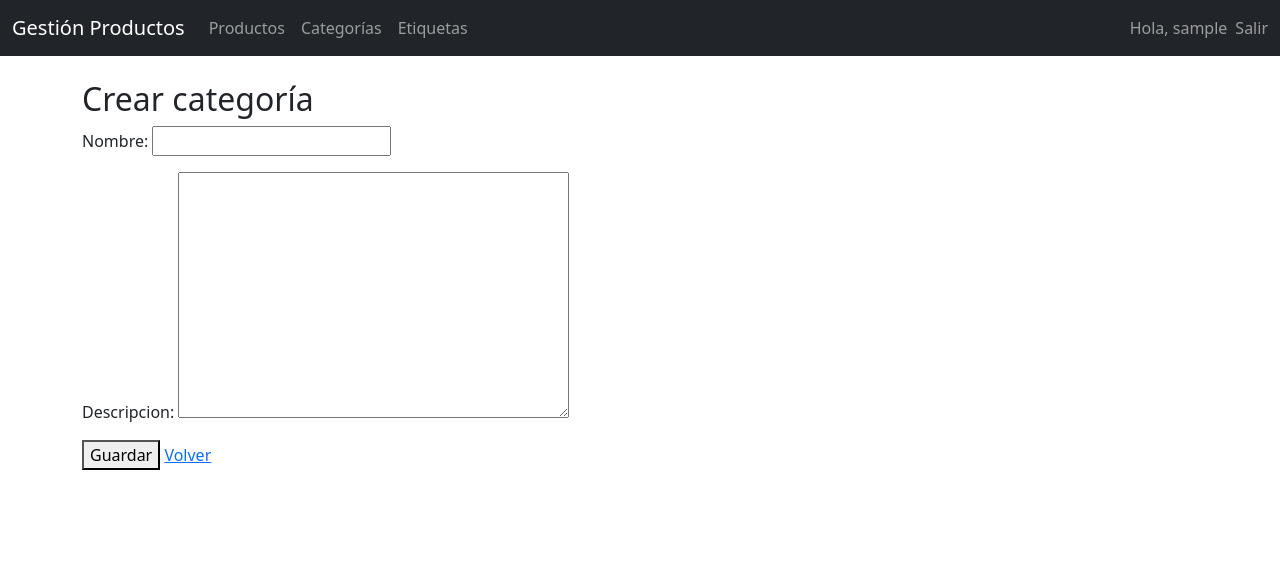
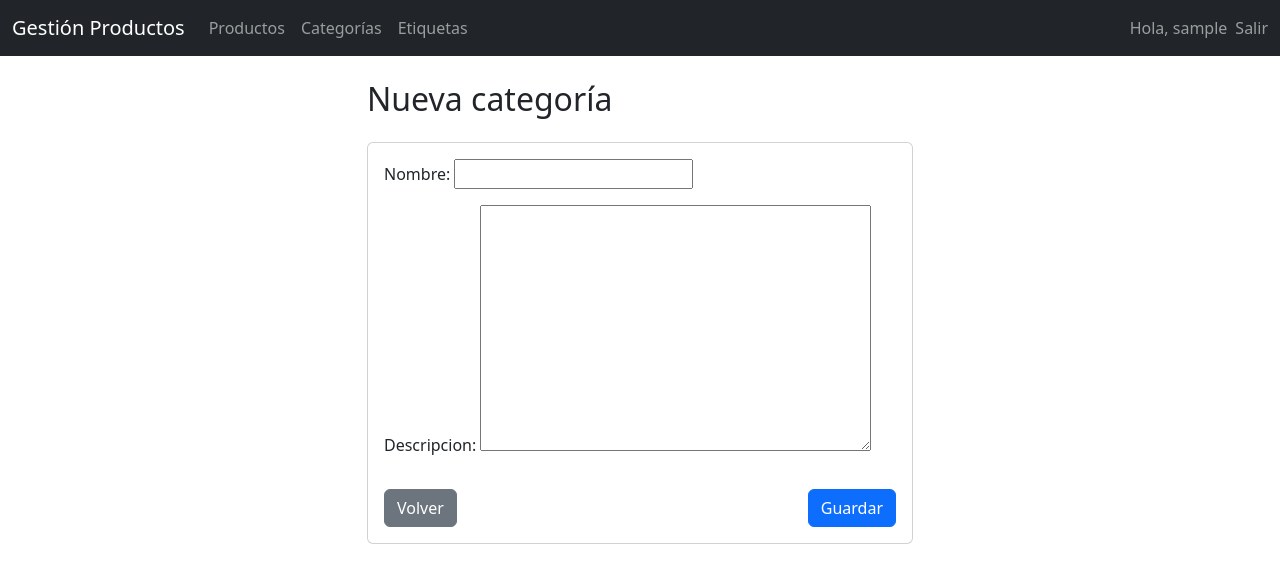
Before and after one commit to pedro-donoso/GestionProductos-django, a Django app: page /categorias/crear/ in a window 1280 px wide. Shown: the top 583 px of the page. Run offline with Django 5.2, Linux system fonts and the light colour scheme; the visitor is signed in with stand-in values (Sample User, id 1).

Commit message:
agrego estilo bootstrap formulario categorias

```diff
--- a/templates/categorias/formulario.html
+++ b/templates/categorias/formulario.html
@@ -1,14 +1,25 @@
 {% extends "base.html" %}
 
-{% block title %}Crear categoría{% endblock %}
+{% block title %}Nueva categoría{% endblock %}
 
 {% block content %}
-<h2>Crear categoría</h2>
+<div class="row">
+    <div class="col-md-6 offset-md-3">
+        <h2 class="mb-4">Nueva categoría</h2>
 
-<form method="post">
-    {% csrf_token %}
-    {{ form.as_p }}
-    <button type="submit">Guardar</button>
-    <a href="{% url 'lista_categorias' %}">Volver</a>
-</form>
+        <form method="post" class="card card-body">
+            {% csrf_token %}
+            {{ form.as_p }}
+
+            <div class="d-flex justify-content-between mt-3">
+                <a href="{% url 'lista_categorias' %}" class="btn btn-secondary">
+                    Volver
+                </a>
+                <button type="submit" class="btn btn-primary">
+                    Guardar
+                </button>
+            </div>
+        </form>
+    </div>
+</div>
 {% endblock %}
```
Also changed, not shown: templates/productos/eliminar.html (+35 -1 lines).
